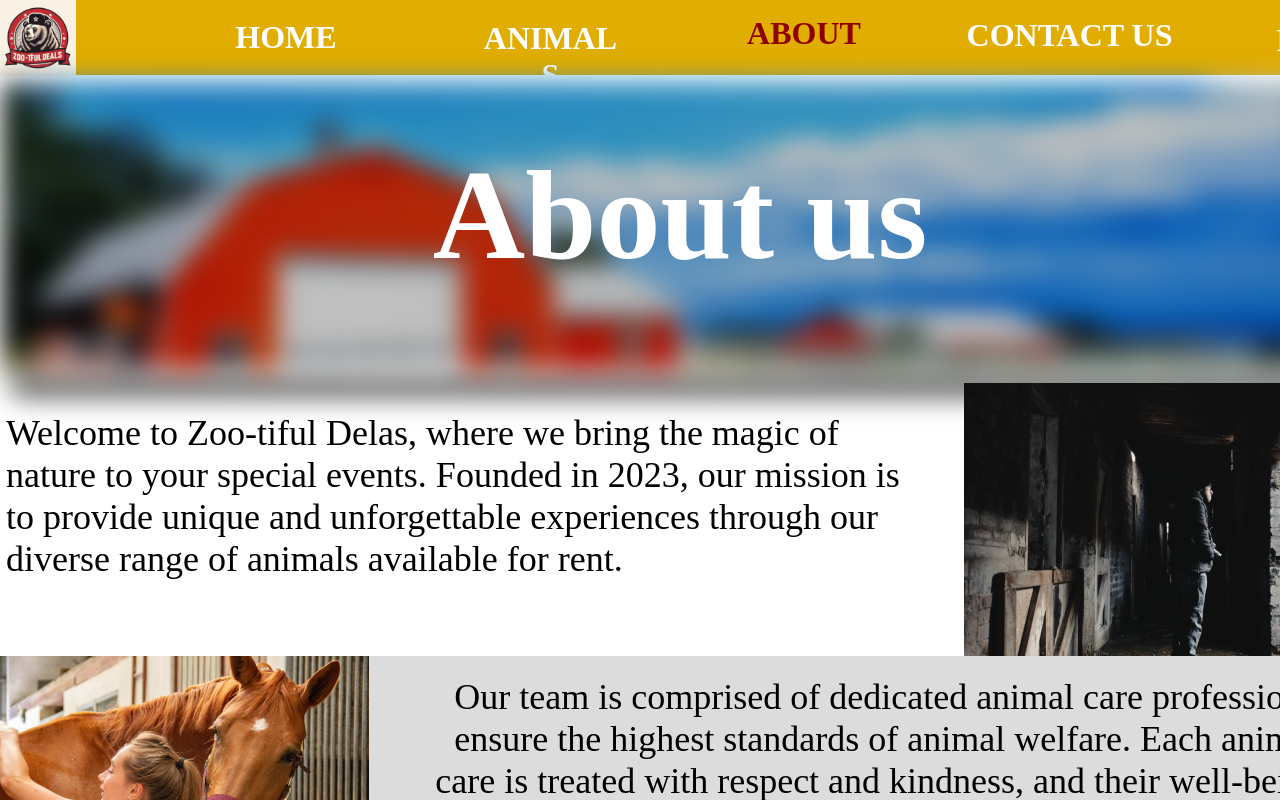
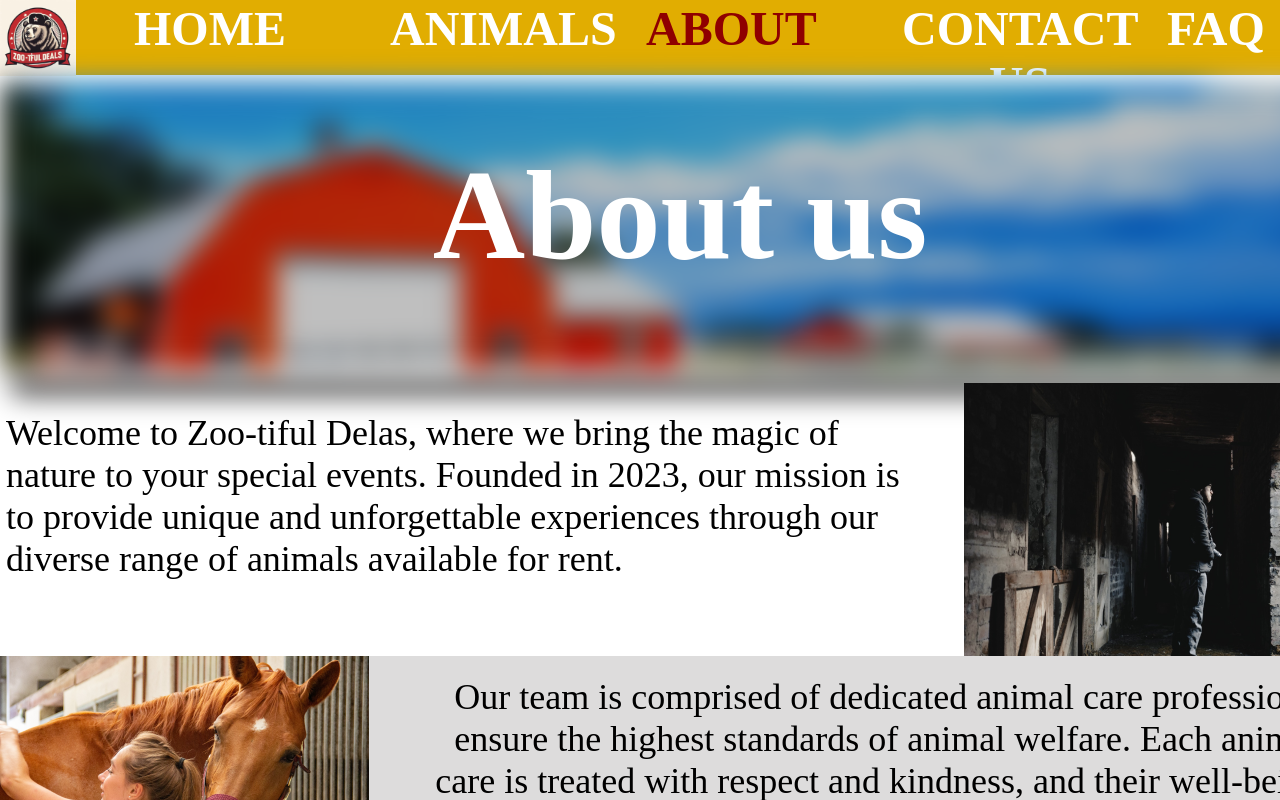
Before and after one commit to Letsktor/sfm, a React (Create React App) app in the folder rector/: page /about in a window 1280 px wide. Shown: the top 800 px of the page. Built offline with nearby package versions, Linux system fonts and the light colour scheme.

Commit message:
jo gombok

```diff
--- a/rector/src/About.js
+++ b/rector/src/About.js
@@ -1,5 +1,6 @@
 
 import React from 'react';
+import "./Css/About.css"
 import otodik from "./Pictures/unsplash_Hcfwew744z4.png";
 import negyedik from "./Pictures/unsplash_eF_3z15RmWY.png";
 import harmadik from "./Pictures/unsplash_U6Mr3wF8JOk.png";
@@ -7,19 +8,38 @@ import masodik from "./Pictures/unsplash_6ZZ2-qZ_HGE.png";
 import elso from "./Pictures/szovjetmaci_2.png";
 import hatodik from "./Pictures/szovjetmaci.png";
 import aboutus from "./Pictures/Rectangle_36.png";
+import {useNavigate} from "react-router-dom";
 
 
 function About()
 {
+        const navigate = useNavigate();
+
+        const aboutClick = () => {
+                navigate('/about');
+        };
+        const contactClick=()=>{
+                navigate('/contact');
+        };
+        const faqClick=()=>{
+                navigate('/faq');
+        };
+        const animalClick=()=>{
+                navigate('/animals');
+        };
+        const homelClick=()=>{
+                navigate('/');
+        };
+
     return (
         <div style={{width: '100%', height: '100%', position: 'relative', background: 'white'}}>
             <div style={{width: 1424, height: 75, left: 0, top: 0, position: 'absolute', background: '#E1AD01'}} />
             <img style={{width: 76, height: 76, left: 0, top: 0, position: 'absolute'}} src={hatodik} />
-            <div style={{width: 211, height: 41, left: 964, top: 17, position: 'absolute', textAlign: 'center', color: 'white', fontSize: 32, fontFamily: 'Raleway', fontWeight: '700', wordWrap: 'break-word'}}>CONTACT US</div>
-            <div style={{width: 114, height: 29, left: 229, top: 19, position: 'absolute', textAlign: 'center', color: 'white', fontSize: 32, fontFamily: 'Raleway', fontWeight: '700', wordWrap: 'break-word'}}>HOME</div>
-            <div style={{width: 143, height: 29, left: 479, top: 20, position: 'absolute', textAlign: 'center', color: 'white', fontSize: 32, fontFamily: 'Raleway', fontWeight: '700', wordWrap: 'break-word'}}>ANIMALS</div>
-            <div style={{width: 168, height: 42, left: 720, top: 15, position: 'absolute', textAlign: 'center', color: '#8F0000', fontSize: 32, fontFamily: 'Raleway', fontWeight: '700', wordWrap: 'break-word'}}>ABOUT</div>
-            <div style={{width: 114, height: 29, left: 1252, top: 22, position: 'absolute', textAlign: 'center', color: 'white', fontSize: 32, fontFamily: 'Raleway', fontWeight: '700', wordWrap: 'break-word'}}>FAQ</div>
+                <div  className={"Contact"}><button onClick={contactClick}>CONTACT US</button></div>
+                <div className={"Otthon"}><button onClick={homelClick}>HOME</button></div>
+                <div  className={"Animal"}><button onClick={animalClick}>ANIMALS</button></div>
+                <div  className={"About"}><button onClick={aboutClick}><div className={"CurrentPage"}>ABOUT</div></button></div>
+                <div className={"FAQ"}><button onClick={faqClick}>FAQ</button></div>
             <div style={{width: 1424, height: 105, left: 0, top: 1463, position: 'absolute', background: '#E1AD01'}}></div>
             <img style={{width: 103, height: 103, left: 0, top: 1463, position: 'absolute'}} src={elso}/>
             <div style={{width: 318, height: 72, left: 161, top: 1494, position: 'absolute', textAlign: 'center', color: 'white', fontSize: 32, fontFamily: 'Raleway', fontWeight: '700', wordWrap: 'break-word'}}>Zoo-tiful Deals LLC.</div>
--- a/rector/src/Animals.js
+++ b/rector/src/Animals.js
@@ -47,10 +47,10 @@ function Animals()
         <div style={{width: '100%', height: '100%', position: 'relative', background: '#FCFCFC'}}>
             <div style={{width: 1424, height: 75, left: 0, top: 0, position: 'absolute', background: '#E1AD01'}} />
                 <div  className={"Contact"}><button onClick={contactClick}>CONTACT US</button></div>
-            <div style={{width: 114, height: 29, left: 229, top: 19, position: 'absolute', textAlign: 'center', color: 'white', fontSize: 32, fontFamily: 'Raleway', fontWeight: '700', wordWrap: 'break-word'}}>HOME</div>
-                <div  className={"Animal"}><button onClick={animalClick}>ANIMALS</button></div>
-            <div style={{width: 168, height: 42, left: 720, top: 15, position: 'absolute', textAlign: 'center', color: 'white', fontSize: 32, fontFamily: 'Raleway', fontWeight: '700', wordWrap: 'break-word'}}>ABOUT</div>
-            <div style={{width: 114, height: 29, left: 1252, top: 22, position: 'absolute', textAlign: 'center', color: 'white', fontSize: 32, fontFamily: 'Raleway', fontWeight: '700', wordWrap: 'break-word'}}>FAQ</div>
+                <div className={"Otthon"}><button onClick={homelClick}>HOME</button></div>
+                <div  className={"Animal"}><button onClick={animalClick}><div className={"CurrentPage"}>ANIMALS</div></button></div>
+                <div  className={"About"}><button onClick={aboutClick}>ABOUT</button></div>
+                <div className={"FAQ"}><button onClick={faqClick}>FAQ</button></div>
             <div style={{width: 1424, height: 105, left: 0, top: 1463, position: 'absolute', background: '#E1AD01'}}></div>
             <img style={{width: 103, height: 103, left: 0, top: 1463, position: 'absolute'}} src={logo2} />
             <div style={{width: 303, height: 72, left: 176, top: 1494, position: 'absolute', textAlign: 'center', color: 'white', fontSize: 32, fontFamily: 'Raleway', fontWeight: '700', wordWrap: 'break-word'}}>Zoo-tiful Deals LLC.</div>
@@ -79,9 +79,7 @@ function Animals()
             <div style={{width: 94, height: 26, left: 306, top: 665, position: 'absolute', textAlign: 'center', color: 'black', fontSize: 24, fontFamily: 'Raleway', fontWeight: '400', wordWrap: 'break-word'}}>4.2<br/></div>
             <div style={{width: 1424, height: 331, left: 0, top: 74.50, position: 'absolute', border: '1px black solid'}}></div>
             <div style={{width: 1424, height: 331, left: 0, top: 75, position: 'absolute', boxShadow: '0px 355px 4px rgba(0, 0, 0, 0.60) inset', justifyContent: 'center', alignItems: 'center', display: 'inline-flex'}}></div>
-                <div style={{width: 1424, height: 993, position: 'relative'}}>
-                        <img style={{width: 1424, height: 338, left: 0, top: 75, position: 'absolute'}} src={ouranimals} />
-                </div>
+
             <div style={{width: 787, height: 155, left: 343, top: 163, position: 'absolute', textAlign: 'center', color: 'white', fontSize: 128, fontFamily: 'Raleway', fontWeight: '700', wordWrap: 'break-word'}}>Our Animals</div>
             <div style={{width: 317, height: 30, left: -25, top: 406, position: 'absolute', textAlign: 'center', color: 'white', fontSize: 24, fontFamily: 'Raleway', fontWeight: '700', wordWrap: 'break-word'}}>Halloween party picks:</div>
             <div style={{width: 306, height: 49, left: -25, top: 740, position: 'absolute', textAlign: 'center', color: 'black', fontSize: 24, fontFamily: 'Raleway', fontWeight: '700', wordWrap: 'break-word'}}>Birthday party picks:</div>
--- a/rector/src/App.js
+++ b/rector/src/App.js
@@ -1,4 +1,5 @@
 import React from 'react';
+import "./Css/App.css"
 import { BrowserRouter as Router, Route, Routes } from 'react-router-dom';
 import Home from './Home';
 import About from './About';
--- a/rector/src/Contact.js
+++ b/rector/src/Contact.js
@@ -1,18 +1,41 @@
 import React from 'react'
+import "./Css/Contact.css"
+
 import elso from "./Pictures/szovjetmaci_2.png";
 import masodik from "./Pictures/Rectangle_40.png";
 import harmadik from "./Pictures/szovjetmaci.png";
+import {useNavigate} from "react-router-dom";
 
 function Contact()
 {
+
+    const navigate = useNavigate();
+
+    const aboutClick = () => {
+        navigate('/about');
+    };
+    const contactClick=()=>{
+        navigate('/contact');
+    };
+    const faqClick=()=>{
+        navigate('/faq');
+    };
+    const animalClick=()=>{
+        navigate('/animals');
+    };
+    const homelClick=()=>{
+        navigate('/');
+    };
+
+
     return (<div style={{width: '100%', height: '100%', position: 'relative', background: 'white'}}>
         <div style={{width: 1424, height: 75, left: 0, top: 0, position: 'absolute', background: '#E1AD01'}} />
         <img style={{width: 76, height: 76, left: 0, top: 0, position: 'absolute'}} src={elso} />
-        <div style={{width: 211, height: 41, left: 964, top: 17, position: 'absolute', textAlign: 'center', color: '#8F0000', fontSize: 32, fontFamily: 'Raleway', fontWeight: '700', wordWrap: 'break-word'}}>CONTACT US</div>
-        <div style={{width: 114, height: 29, left: 229, top: 19, position: 'absolute', textAlign: 'center', color: 'white', fontSize: 32, fontFamily: 'Raleway', fontWeight: '700', wordWrap: 'break-word'}}>HOME</div>
-        <div style={{width: 143, height: 29, left: 479, top: 20, position: 'absolute', textAlign: 'center', color: 'white', fontSize: 32, fontFamily: 'Raleway', fontWeight: '700', wordWrap: 'break-word'}}>ANIMALS</div>
-        <div style={{width: 168, height: 42, left: 720, top: 15, position: 'absolute', textAlign: 'center', color: 'white', fontSize: 32, fontFamily: 'Raleway', fontWeight: '700', wordWrap: 'break-word'}}>ABOUT</div>
-        <div style={{width: 114, height: 29, left: 1252, top: 22, position: 'absolute', textAlign: 'center', color: 'white', fontSize: 32, fontFamily: 'Raleway', fontWeight: '700', wordWrap: 'break-word'}}>FAQ</div>
+        <div className={"Otthon"}><button onClick={homelClick}>HOME</button></div>
+        <div  className={"Animal"}><button onClick={animalClick}>ANIMALS</button></div>
+        <div  className={"About"}><button onClick={aboutClick}>ABOUT</button></div>
+        <div  className={"Contact"}><button onClick={contactClick}><div className={"CurrentPage"}>CONTACT US</div></button></div>
+        <div className={"FAQ"}><button onClick={faqClick}>FAQ</button></div>
         <div style={{width: 1424, height: 105, left: 0, top: 1463, position: 'absolute', background: '#E1AD01'}}></div>
         <img style={{width: 103, height: 103, left: 0, top: 1463, position: 'absolute'}} src={harmadik}/>
         <div style={{width: 320, height: 72, left: 159, top: 1494, position: 'absolute', textAlign: 'center', color: 'white', fontSize: 32, fontFamily: 'Raleway', fontWeight: '700', wordWrap: 'break-word'}}>Zoo-tiful Deals LLC.</div>
--- /dev/null
+++ b/rector/src/Css/About.css
@@ -0,0 +1,52 @@
+
+.Contact{
+    width: 10%;
+    height: 30%;
+    left: 70%;
+    top: 2%;
+    position: absolute;
+    text-align: center;
+}
+.Animal{
+    width: 10%;
+    height: 30%;
+    left: 30%;
+    top: 2%;
+    position: absolute;
+    text-align: center;
+}
+.About{
+    width: 10%;
+    height: 30%;
+    left: 50%;
+    top: 2%;
+    position: absolute;
+    text-align: center;
+}
+.FAQ{
+    width: 10%;
+    height: 30%;
+    left: 90%;
+    top: 2%;
+    position: absolute;
+    text-align: center;
+}
+button{
+    border: none;
+    font-size: 300%;
+    font-family: Raleway;
+    font-weight:bold;
+    color: white;
+    background-color:transparent;
+}
+.Otthon{
+    width: 10%;
+    height: 30%;
+    left: 10%;
+    top: 2%;
+    position: absolute;
+    text-align: center;
+}
+.CurrentPage{
+    color:#8F0000;
+}
--- /dev/null
+++ b/rector/src/Css/Animals.css
@@ -0,0 +1,52 @@
+
+.Contact{
+    width: 10%;
+    height: 30%;
+    left: 70%;
+    top: 2%;
+    position: absolute;
+    text-align: center;
+}
+.Animal{
+    width: 10%;
+    height: 30%;
+    left: 30%;
+    top: 2%;
+    position: absolute;
+    text-align: center;
+}
+.About{
+    width: 10%;
+    height: 30%;
+    left: 50%;
+    top: 2%;
+    position: absolute;
+    text-align: center;
+}
+.FAQ{
+    width: 10%;
+    height: 30%;
+    left: 90%;
+    top: 2%;
+    position: absolute;
+    text-align: center;
+}
+button{
+    border: none;
+    font-size: 300%;
+    font-family: Raleway;
+    font-weight:bold;
+    color: white;
+    background-color:transparent;
+}
+.Otthon{
+    width: 10%;
+    height: 30%;
+    left: 10%;
+    top: 2%;
+    position: absolute;
+    text-align: center;
+}
+.CurrentPage{
+    color:#8F0000;
+}
--- /dev/null
+++ b/rector/src/Css/Contact.css
@@ -0,0 +1,52 @@
+
+.Contact{
+    width: 10%;
+    height: 30%;
+    left: 70%;
+    top: 2%;
+    position: absolute;
+    text-align: center;
+}
+.Animal{
+    width: 10%;
+    height: 30%;
+    left: 30%;
+    top: 2%;
+    position: absolute;
+    text-align: center;
+}
+.About{
+    width: 10%;
+    height: 30%;
+    left: 50%;
+    top: 2%;
+    position: absolute;
+    text-align: center;
+}
+.FAQ{
+    width: 10%;
+    height: 30%;
+    left: 90%;
+    top: 2%;
+    position: absolute;
+    text-align: center;
+}
+button{
+    border: none;
+    font-size: 300%;
+    font-family: Raleway;
+    font-weight:bold;
+    color: white;
+    background-color:transparent;
+}
+.Otthon{
+    width: 10%;
+    height: 30%;
+    left: 10%;
+    top: 2%;
+    position: absolute;
+    text-align: center;
+}
+.CurrentPage{
+    color:#8F0000;
+}
--- a/rector/src/FAQ.js
+++ b/rector/src/FAQ.js
@@ -23,7 +23,7 @@ function FAQ() {
     };
 
     return (
-        <div style={{width: '100%', height: '100%', position: 'relative', background: 'white'}} className={".container"}>
+        <div style={{width: '100%', height: '100%', position: 'relative', background: 'red'}} className={".container"}>
             <div style={{width: '10%', height: '100%', left: 0, top: 0, position: 'absolute', background: '#E1AD01'}} className={".container"}/>
             <img style={{width: 76, height: 76, left: 0, top: 0, position: 'absolute'}} src={elso}  alt={"elso"}/>
             <div className={"Contact"}><button onClick={contactClick}>CONTACT US</button></div>
--- a/rector/src/Home.js
+++ b/rector/src/Home.js
@@ -1,5 +1,5 @@
 import React from 'react';
-import "./Css/Home.css"
+import "./Css/Animals.css"
 import { useNavigate } from 'react-router-dom';
 import backgimg from "./Pictures/ecbfa16aab3a263c4e362bc84f7ae6aa.jpeg";
 import image from "./Pictures/833ec4a9cd52072458a3e4f7859f2a0e.png";
```
Lines whose indentation alone changed are shown as unchanged.
